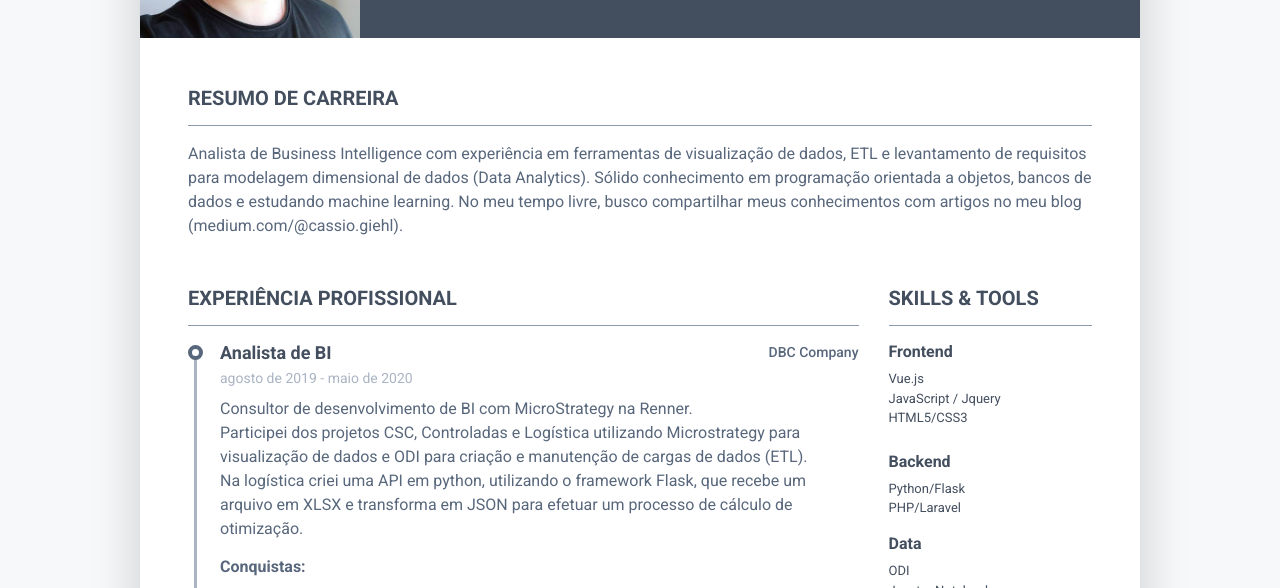
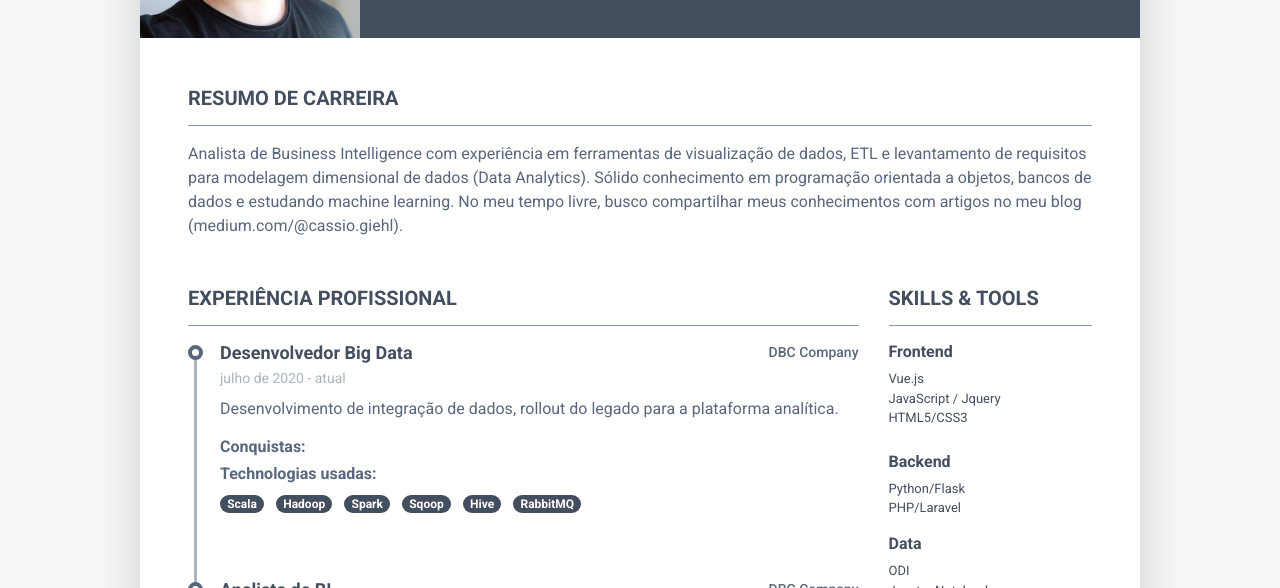
Before and after one commit to cassiogiehl/cassiogiehl.github.io, a plain HTML site: page index.html in a window 1280 px wide. Shown: the part 212-800 px from the top of the page. Drawn offline with Linux system fonts and the light colour scheme.

Commit message:
new work

```diff
--- a/index.html
+++ b/index.html
@@ -82,6 +82,33 @@
 						    <h2 class="resume-section-title text-uppercase font-weight-bold pb-3 mb-3">Experiência Profissional</h2>
 						    <div class="resume-section-content">
 							    <div class="resume-timeline position-relative">
+
+								    <article class="resume-timeline-item position-relative pb-5">
+
+									    <div class="resume-timeline-item-header mb-2">
+										    <div class="d-flex flex-column flex-md-row">
+										        <h3 class="resume-position-title font-weight-bold mb-1">Desenvolvedor Big Data</h3>
+										        <div class="resume-company-name ml-auto">DBC Company</div>
+										    </div><!--//row-->
+										    <div class="resume-position-time">julho de 2020 - atual</div>
+									    </div><!--//resume-timeline-item-header-->
+									    <div class="resume-timeline-item-desc">
+										    <p>Desenvolvimento de integração de dados, rollout do legado para a plataforma analítica. <br></p>
+										    <h4 class="resume-timeline-item-desc-heading font-weight-bold">Conquistas:</h4>
+
+										    <h4 class="resume-timeline-item-desc-heading font-weight-bold">Technologias usadas:</h4>
+										    <ul class="list-inline">
+											    <li class="list-inline-item"><span class="badge badge-primary badge-pill">Scala</span></li>
+											    <li class="list-inline-item"><span class="badge badge-primary badge-pill">Hadoop</span></li>
+											    <li class="list-inline-item"><span class="badge badge-primary badge-pill">Spark</span></li>
+											    <li class="list-inline-item"><span class="badge badge-primary badge-pill">Sqoop</span></li>
+											    <li class="list-inline-item"><span class="badge badge-primary badge-pill">Hive</span></li>
+											    <li class="list-inline-item"><span class="badge badge-primary badge-pill">RabbitMQ</span></li>
+										    </ul>
+									    </div><!--//resume-timeline-item-desc-->
+
+								    </article><!--//resume-timeline-item-->
+
 								    <article class="resume-timeline-item position-relative pb-5">
 
 									    <div class="resume-timeline-item-header mb-2">
```
